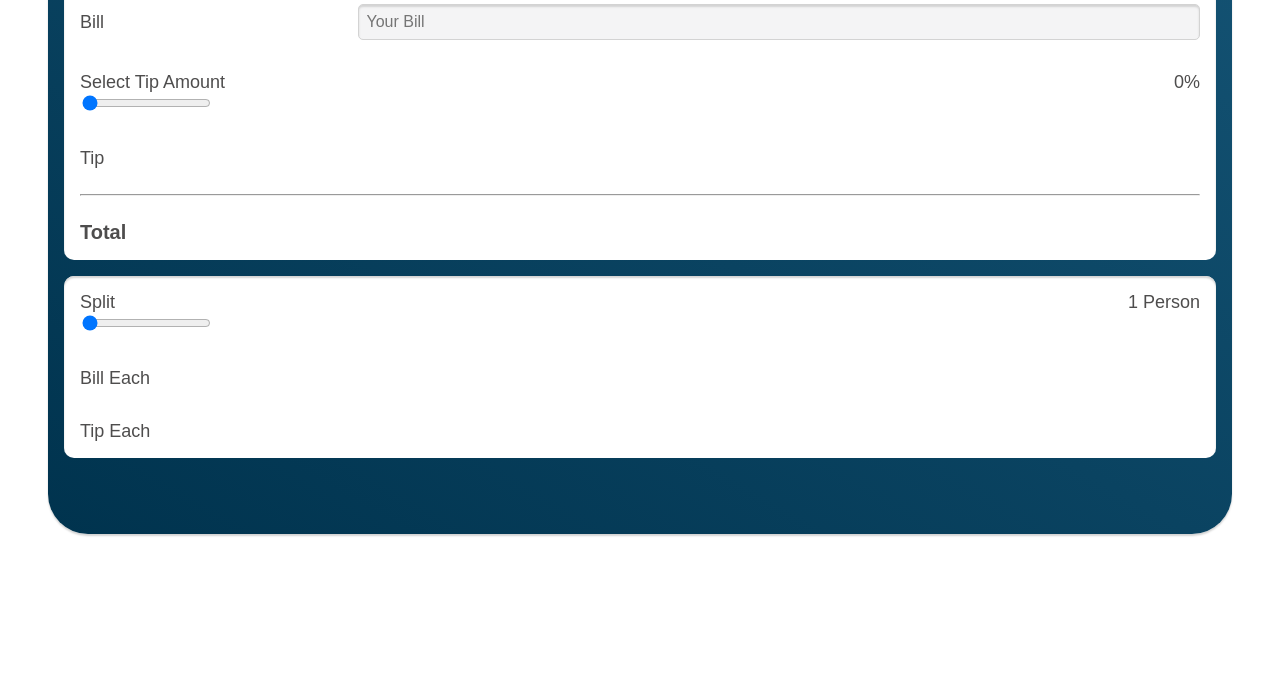
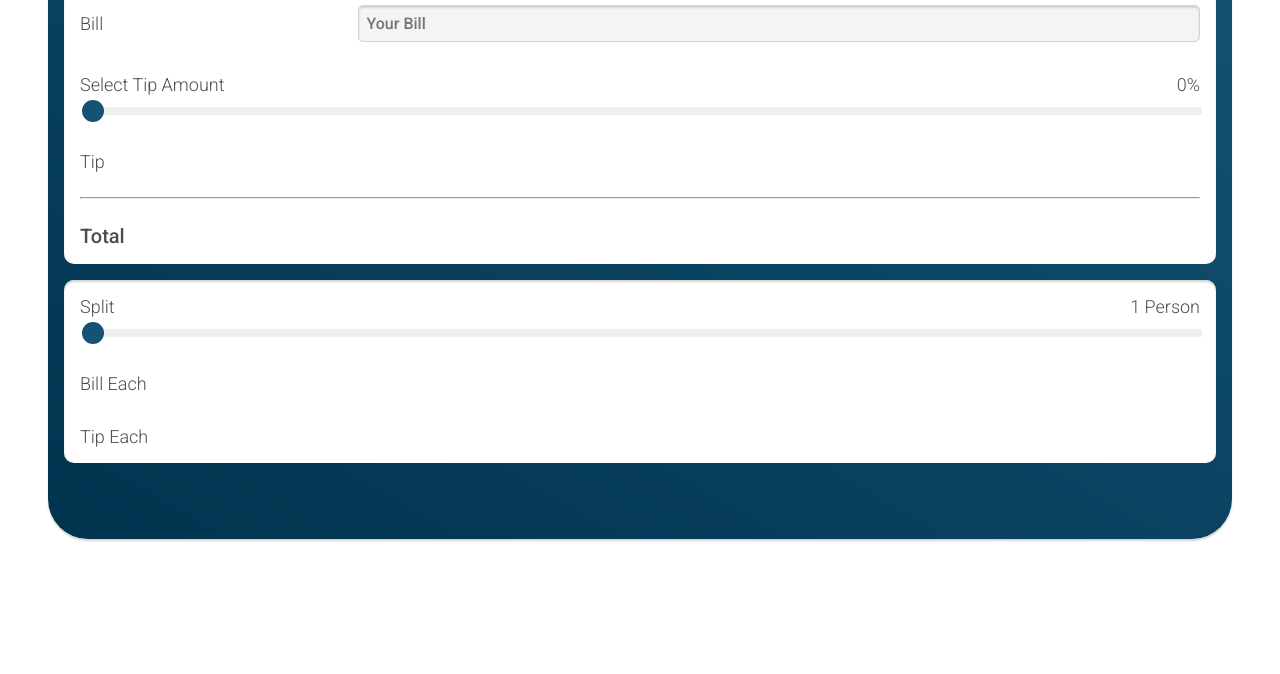
Before and after one commit to Frankie-B/tip-calculator, a plain HTML site: page index.html in a window 1280 px wide. Shown: the part 126-800 px from the top of the page. Drawn offline with Linux system fonts and the light colour scheme.

Commit message:
Add custom slider styles

```diff
--- a/index.html
+++ b/index.html
@@ -3,6 +3,7 @@
   <head>
     <meta charset="UTF-8" />
     <meta name="viewport" content="width=device-width, initial-scale=1.0" />
+    <link href="https://fonts.googleapis.com/css2?family=Roboto:wght@300;500;700&display=swap" rel="stylesheet">
     <link rel="stylesheet" href="style.css">
     <title>Tippie</title>
   </head>
@@ -22,7 +23,7 @@
             <label for="tipInput">Select Tip Amount</label>
             <span id="tipPercent">0%</span>
           </div>
-          <input type="range" value="0" id="tipInput">
+          <input type="range" value="0" id="tipInput" class="range">
         </div>
 
         <div class="space-between">
@@ -43,7 +44,7 @@
             <label for="splitInput">Split</label>
             <span id="splitValue">1 Person</span>
           </div>
-            <input type="range" min="1" max="10" value="1" id="splitInput">
+            <input type="range" min="1" max="10" value="1" id="splitInput" class="range">
         </div>
         <div class="space-between">
           <span>Bill Each</span>
--- a/style.css
+++ b/style.css
@@ -1,7 +1,8 @@
 html {
   color: #4e4d4d;
-  font-family: Arial, Helvetica, sans-serif;
+  font-family: 'Roboto', Arial, Helvetica, sans-serif;
   font-size: 10px;
+  font-weight: 300;
 }
 
 main {
@@ -54,6 +55,7 @@ input[type='number'] {
   border: 1px solid lightgray;
   border-radius: 0.5rem;
   box-shadow: inset 0 2px 2px lightgray;
+  font-family: inherit;
   font-size: 1.6rem;
   padding: 0.8rem 0 0.8rem 0.8rem;
 }
@@ -67,3 +69,35 @@ input[type='number'] {
   font-size: 2rem;
   font-weight: bolder;
 }
+
+.range {
+  background: #eee;
+  border-radius: 0.3rem;
+  margin-top: 1.2rem;
+  outline-color: #00334e;
+  -webkit-appearance: none;
+  height: 8px;
+  width: 100%;
+}
+
+.range::-webkit-slider-thumb {
+  background: #145374;
+  border-radius: 50%;
+  cursor: pointer;
+  -webkit-appearance: none;
+  width: 2.2rem;
+  height: 2.2rem;
+}
+
+.range::-moz-range-thumb {
+  background: #145374;
+  border: none;
+  border-radius: 50%;
+  cursor: pointer;
+  width: 2.2rem;
+  height: 2.2rem;
+}
+
+.range::-moz-focus-outer {
+  border: 0;
+}
```
